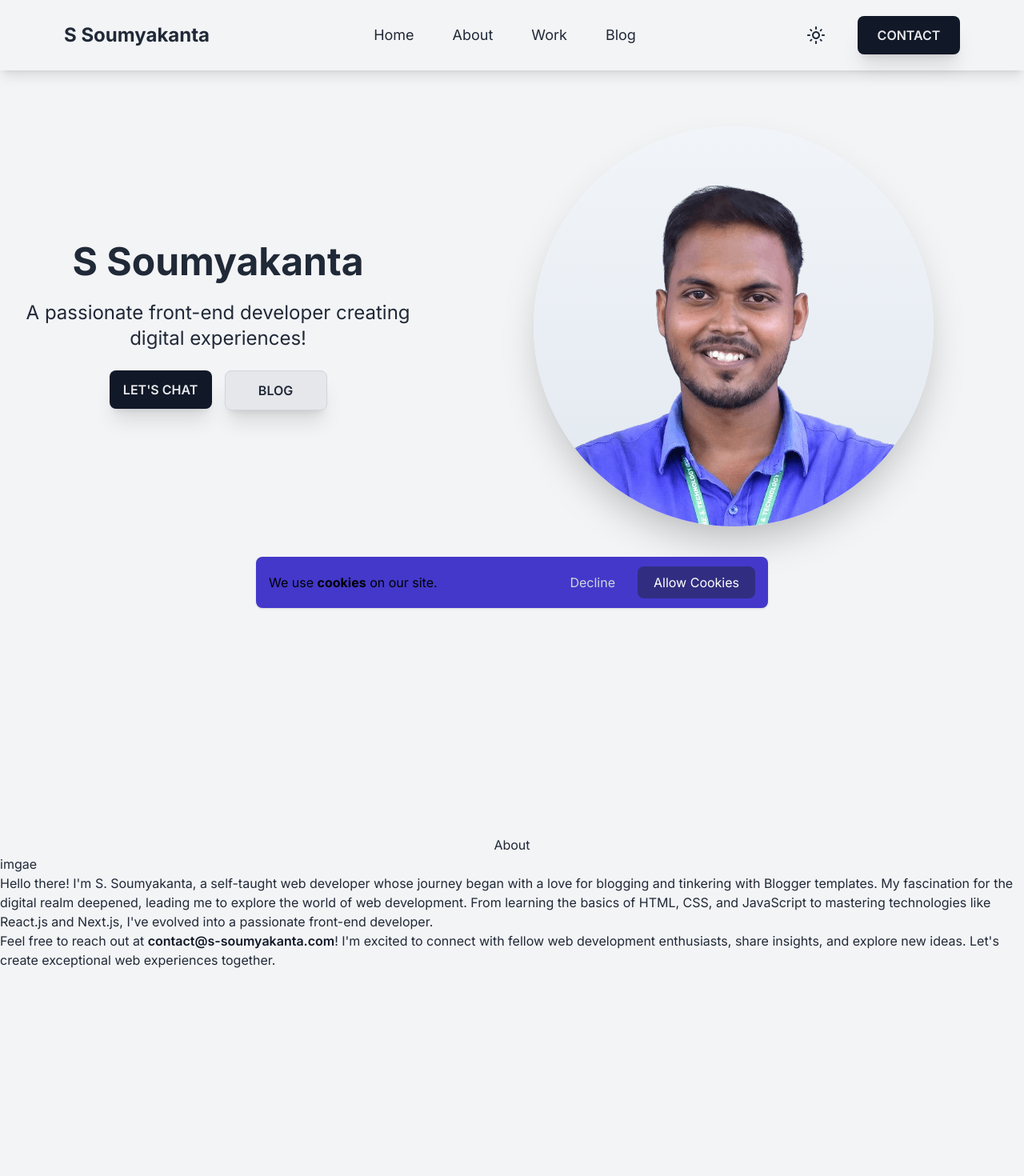
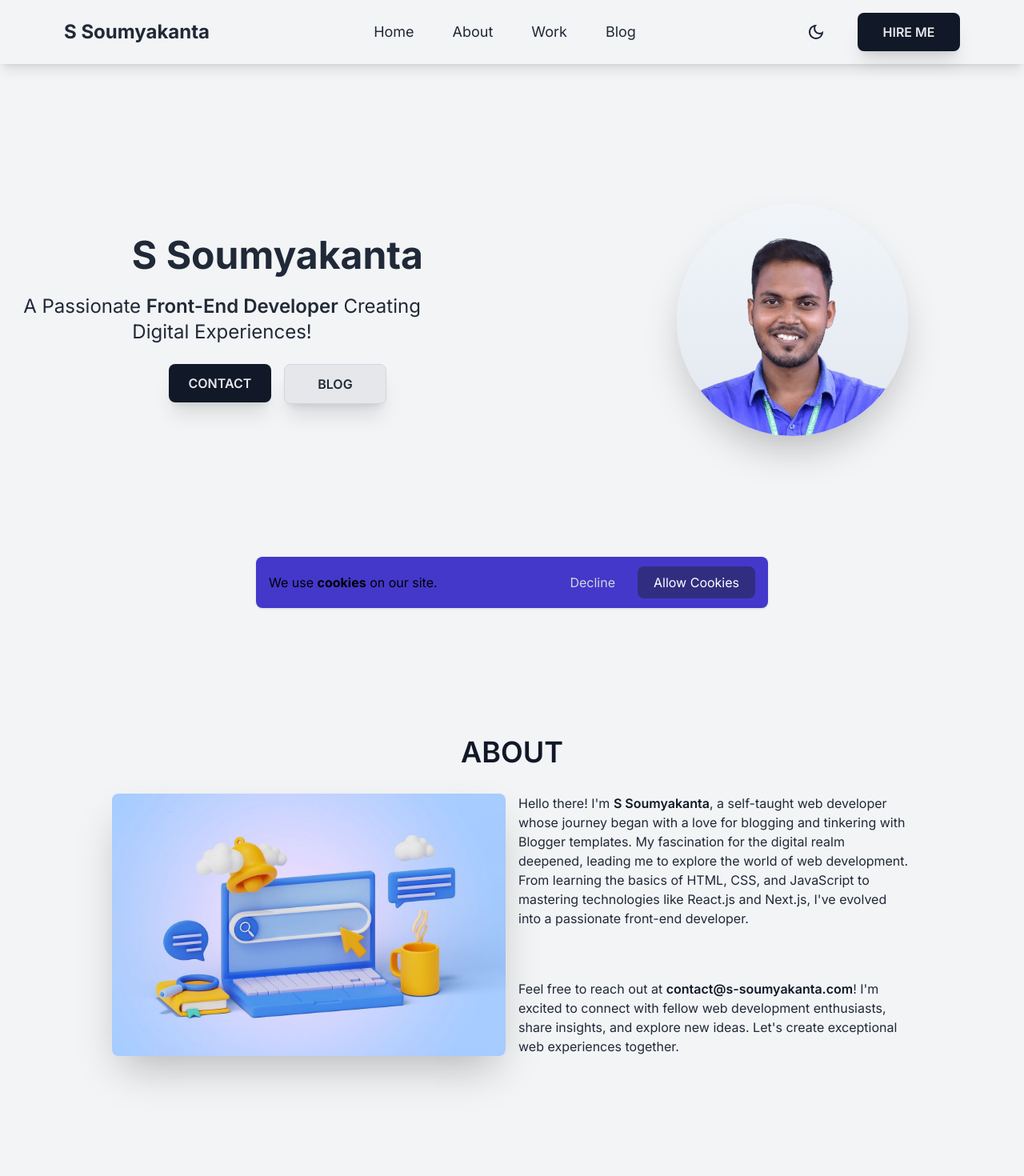
Before and after one commit to s-soumyakanta/s-soumyakanta, a Next.js app: page / in a window 1280 px wide. Shown: the top 1470 px of the page at 80% size. Built offline with nearby package versions, Linux system fonts and the light colour scheme; no server answers.

Commit message:
about page completed

```diff
--- a/src/app/page.tsx
+++ b/src/app/page.tsx
@@ -4,7 +4,7 @@ const page = () => {
     <>
       <div className="flex flex-col justify-center items-center bg-lm-bg text-lm-subheading dark:bg-dm-bg dark:text-dm-subheading">
         <div className=" w-full">
-          <section className="min-h-screen">
+          <section className="min-h-screen w-full">
             <Navbar />
             <LandingPage />
             <About />
--- a/src/components/About.tsx
+++ b/src/components/About.tsx
@@ -1,18 +1,29 @@
+import Image from "next/image";
+
 const About = () => {
   return (
     <div
       id="about"
-      className="min-h-screen flex flex-col justify-center items-center"
+      className="min-h-screen md:h-auto  flex flex-col justify-center items-center "
     >
-      <div className="flex justify-center items-center flex-col">
+      <div className="flex justify-center items-center flex-col space-y-8 mt-8 md:mt-0">
         <div>
-          <h2>About</h2>
+          <h2 className="text-2xl text-lm-heading md:text-3xl lg:text-4xl uppercase font-semibold dark:text-dm-heading">About</h2>
         </div>
-        <div>
-          <div>imgae</div>
-          <div>
+        <div className="px-3 space-y-3 md:space-y-0 lg:space-y-0 md:grid md:grid-cols-2 md:gap-4 md:max-w-5xl">
+          <div className="md:w-full md:h-full">
+          <Image
+            src="/about.jpg"
+            width={1060}
+            height={509}
+            alt="3d workstation with laptop"
+            priority
+            className="rounded-t-lg w-full shadow-2xl lg:rounded-lg md:w-full md:h-full lg:w-auto"
+          />
+          </div>
+          <div className="space-y-4 md:flex md:justify-between md:items-center md:flex-col md:text-base">
             <p>
-              Hello there! I&apos;m S. Soumyakanta, a self-taught web developer
+              Hello there! I&apos;m <span className="text-lm-heading dark:text-dm-heading font-semibold">S Soumyakanta</span>, a self-taught web developer
               whose journey began with a love for blogging and tinkering with
               Blogger templates. My fascination for the digital realm deepened,
               leading me to explore the world of web development. From learning
@@ -23,7 +34,7 @@ const About = () => {
             <p>
               Feel free to reach out at{" "}
               <span className="text-lm-heading dark:text-dm-heading font-semibold">
-                contact@s-soumyakanta.com
+                <a target="_blank" href="mailto:contact@s-soumyakanta.com">contact@s-soumyakanta.com</a>
               </span>
               ! I&apos;m excited to connect with fellow web development
               enthusiasts, share insights, and explore new ideas. Let&apos;s
--- a/src/components/Button.tsx
+++ b/src/components/Button.tsx
@@ -9,7 +9,7 @@ type ContactButtonProps = {
 const ContactButton = ({name,link,active}:ContactButtonProps) => {
   return (
     <Link href={link}>
-    <button className={` w-32 p-3 font-semibold shadow-xl rounded-lg uppercase  ${active ? 'bg-dm-bg text-dm-heading dark:bg-lm-bg dark:text-lm-heading' :'border border-dm-subheading dark:border-lm-subheading shadow-xl bg-dm-heading dark:bg-lm-subheading '}`}>
+    <button className={`w-24 p-2 md:w-32 md:p-3 font-semibold shadow-xl rounded-lg uppercase  ${active ? 'bg-dm-bg text-dm-heading dark:bg-lm-bg dark:text-lm-heading' :'border border-dm-subheading dark:border-lm-subheading shadow-xl bg-dm-heading dark:bg-lm-subheading '}`}>
       {name}
     </button>
     </Link>
--- a/src/components/LandingPage.tsx
+++ b/src/components/LandingPage.tsx
@@ -3,29 +3,29 @@ import Button from "./Button";
 const LandingPage = () => {
   return (
     <div id="home" className="w-full h-[80vh] flex justify-center items-center">
-      <div className=" flex flex-col items-center justify-between gap-2 lg:flex-row-reverse lg:w-full">
-        <div className="w-4/5 flex justify-center items-center">
+      <div className=" flex flex-col items-center justify-between gap-2 lg:flex-row-reverse lg:w-full ">
+        <div className="w-4/5 flex justify-center items-center mt-3  lg:mt-0 lg:w-1/2">
           <Image
             src="/soumya.png"
             width={1060}
             height={509}
             alt="S Soumyakanta"
             priority
-            className="w-4/5 bg-gradient-to-b from-slate-100  to-slate-200 dark:from-slate-900 dark:to-slate-950 rounded-full shadow-2xl md:w-3/5 lg:w-auto"
+            className="w-4/5 bg-gradient-to-b from-slate-100  to-slate-200 dark:from-slate-900 dark:to-slate-950 rounded-full shadow-2xl md:w-3/5 lg:w-3/6"
           />
         </div>
-        <div className="flex flex-col items-center justify-center space-y-6 w-3/5 h-full md:h-3/5 text-center">
+        <div className="flex flex-col items-center justify-center space-y-6 w-3/5 h-full md:h-3/5 text-center lg:w-3/5">
           <div>
-            <h2 className="text-4xl font-bold md:text-4xl lg:text-5xl">
+            <h2 className="text-2xl font-bold md:text-4xl lg:text-5xl">
               S Soumyakanta
             </h2>
           </div>
-          <div>
-            <p className="text-lg md:text-xl lg:text-2xl">A passionate front-end developer creating digital experiences! </p>
+          <div className="lg:flex center lg:items-center">
+            <p className=" md:text-xl lg:text-2xl lg:w-4/5 lg:text-center">A Passionate <span className="font-semibold">Front-End Developer</span> Creating Digital Experiences! </p>
           </div>
           <div className="space-x-4 flex">
            <div>
-           <Button name="Let's Chat" active={true} link="/contact"/>
+           <Button name="Contact" active={true} link="/contact"/>
            </div>
            <div>
            <Button name='Blog' active={false} link="/blog" />
--- a/src/components/Navbar.tsx
+++ b/src/components/Navbar.tsx
@@ -27,7 +27,7 @@ export const NavList = () => {
 }
 const Navbar = () => {
   return (
-    <nav className="flex justify-between items-center p-4 shadow-lg lg:px-20 lg:py-5 ">
+    <nav className="flex w-full justify-between items-center p-4 shadow-lg lg:px-20 lg:py-4 ">
       <div>
         <p className="font-bold text-xl lg:text-2xl">
           <Link href="/">S Soumyakanta</Link>
@@ -41,7 +41,7 @@ const Navbar = () => {
       <div className="hidden lg:block">
         <div className="flex space-x-8">
         <ThemeToggle />
-        <Button name="Contact" active={true} link="/contact" />
+        <Button name="Hire me" active={true} link="/contact" />
         </div>
       </div>
       <div className=" flex items-center justify-center space-x-4 lg:hidden">
--- a/src/components/ThemeToggle.tsx
+++ b/src/components/ThemeToggle.tsx
@@ -1,38 +1,20 @@
 'use client'
-
 import React, { useState, useEffect } from 'react';
 import { IconButton } from '@mui/material';
-import {DarkModeOutlined, DesktopMacOutlined, LightModeOutlined } from '@mui/icons-material';
+import { LightModeOutlined, DarkModeOutlined } from '@mui/icons-material';
 
 const ThemeToggle = () => {
-  const [theme, setTheme] = useState('system');
+  const [theme, setTheme] = useState('light');
 
   useEffect(() => {
     const currentTheme = localStorage.getItem('theme');
     if (currentTheme) {
       setTheme(currentTheme);
-    } else {
-      const prefersDarkMode = window.matchMedia('(prefers-color-scheme: dark)').matches;
-      setTheme(prefersDarkMode ? 'dark' : 'light');
     }
   }, []);
 
   const toggleTheme = () => {
-    let newTheme = '';
-    switch (theme) {
-      case 'system':
-        newTheme = 'light';
-        break;
-      case 'light':
-        newTheme = 'dark';
-        break;
-      case 'dark':
-        newTheme = 'system';
-        break;
-      default:
-        newTheme = 'system';
-    }
-
+    const newTheme = theme === 'light' ? 'dark' : 'light';
     setTheme(newTheme);
     localStorage.setItem('theme', newTheme);
     document.documentElement.classList.toggle('dark', newTheme === 'dark');
@@ -40,9 +22,8 @@ const ThemeToggle = () => {
 
   return (
     <IconButton onClick={toggleTheme} color="inherit">
-      {theme === 'system' && <DesktopMacOutlined />}
-      {theme === 'light' && <LightModeOutlined />}
-      {theme === 'dark' && <DarkModeOutlined />}
+      {theme === 'light' && <DarkModeOutlined />}
+      {theme === 'dark' && <LightModeOutlined/>}
     </IconButton>
   );
 };
```
Also changed, not shown: public/about.jpg (added).
